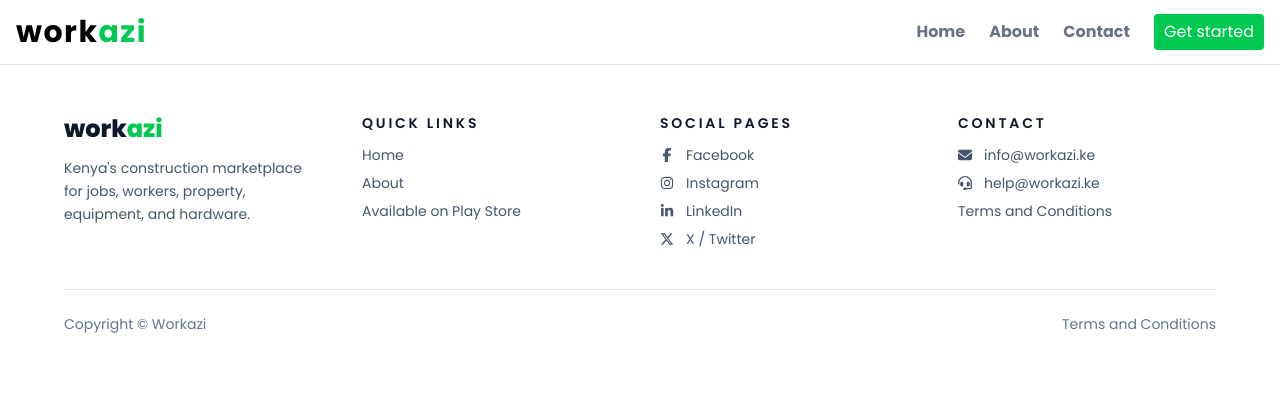
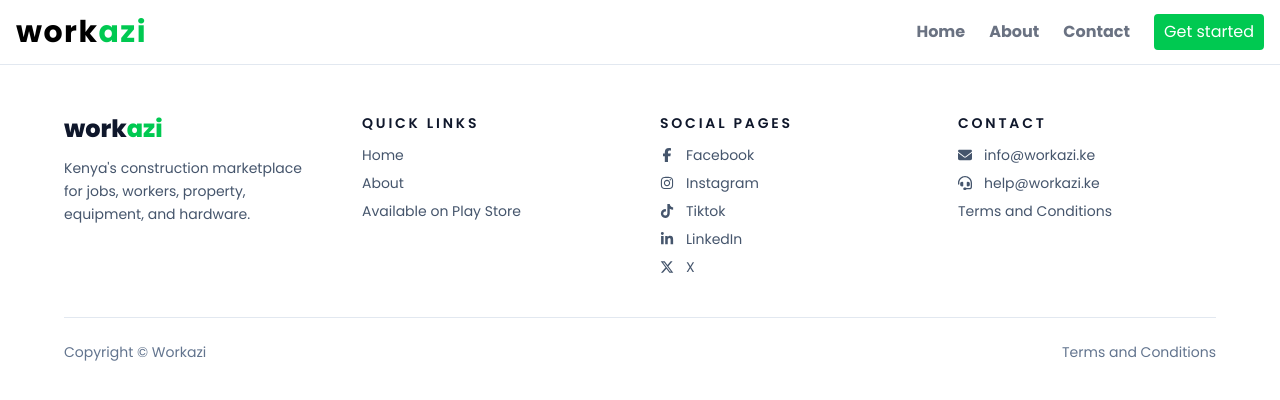
Before and after one commit to workazi/webapp, a React (Vite) app: page /about in a window 1280 px wide. Shown: the top 400 px of the page. Built offline with nearby package versions, Linux system fonts and the light colour scheme.

Commit message:
feat: socials link

```diff
--- a/src/components/homepage/CTASection.jsx
+++ b/src/components/homepage/CTASection.jsx
@@ -13,13 +13,14 @@
 
           <div className="flex flex-wrap items-center gap-3 pt-1">
             <a
-              href="#"
+              target='_blank'
+              href="https://play.google.com/store/apps/details?id=ke.workazi.dimogare&pcampaignid=web_share"
               className="inline-flex items-center justify-center rounded-xl bg-green-600 px-5 py-2.5 text-sm font-semibold text-white shadow-lg transition hover:-translate-y-0.5 hover:bg-green-700"
             >
               Download the app
             </a>
             <a
-              href="#"
+              href="register"
               className="inline-flex items-center justify-center rounded-xl border border-green-300 bg-white/80 px-5 py-2.5 text-sm font-semibold text-green-800 backdrop-blur-sm transition hover:-translate-y-0.5 hover:bg-white"
             >
               Register online
--- a/src/components/homepage/Footer.jsx
+++ b/src/components/homepage/Footer.jsx
@@ -1,4 +1,5 @@
 import { FaEnvelope, FaFacebookF, FaHeadset, FaInstagram, FaLinkedinIn, FaXTwitter } from 'react-icons/fa6'
+import { FaTiktok } from "react-icons/fa";
 
 export default function Footer() {
   return (
@@ -26,21 +27,25 @@
           <div className="space-y-3">
             <h3 className="text-sm font-semibold uppercase tracking-[0.2em] text-slate-900">Social Pages</h3>
             <div className="flex flex-col gap-2 text-sm text-slate-600">
-              <a href="#" className="inline-flex items-center gap-3 hover:text-green-600">
+              <a href="https://www.facebook.com/profile.php?id=61569632293338&mibextid=ZbWKwL" target='_blank' className="inline-flex items-center gap-3 hover:text-green-600">
                 <FaFacebookF />
                 <span>Facebook</span>
               </a>
-              <a href="#" className="inline-flex items-center gap-3 hover:text-green-600">
+              <a href="https://www.instagram.com/workazi254/" target='_blank' className="inline-flex items-center gap-3 hover:text-green-600">
                 <FaInstagram />
                 <span>Instagram</span>
               </a>
-              <a href="#" className="inline-flex items-center gap-3 hover:text-green-600">
+              <a href="https://x.com/Workazi254?t=fjMCB2NeMjwy2m3HDB4koA&s=09" target='_blank' className="inline-flex items-center gap-3 hover:text-green-600">
+                <FaTiktok />
+                <span>Tiktok</span>
+              </a>
+              <a href="https://www.linkedin.com/company/workazi-kenya/posts/?feedView=all" target='_blank' className="inline-flex items-center gap-3 hover:text-green-600">
                 <FaLinkedinIn />
                 <span>LinkedIn</span>
               </a>
-              <a href="#" className="inline-flex items-center gap-3 hover:text-green-600">
+              <a href="https://x.com/Workazi254?t=fjMCB2NeMjwy2m3HDB4koA&s=09" target='_blank' className="inline-flex items-center gap-3 hover:text-green-600">
                 <FaXTwitter />
-                <span>X / Twitter</span>
+                <span>X </span>
               </a>
             </div>
           </div>
--- a/src/components/homepage/HeroSection.jsx
+++ b/src/components/homepage/HeroSection.jsx
@@ -13,12 +13,12 @@
           </p>
 
           <div className="flex flex-wrap items-center gap-3 pt-2">
-            <button className="rounded-xl border border-brand bg-white px-5 py-3 text-sm font-semibold text-brand-dark shadow-sm transition hover:-translate-y-0.5 hover:bg-brand/5 focus-visible:outline-none focus-visible:ring-2 focus-visible:ring-brand/30">
+            <a href='https://play.google.com/store/apps/details?id=ke.workazi.dimogare&pcampaignid=web_share' className="rounded-xl border border-brand bg-white px-5 py-3 text-sm font-semibold text-brand-dark shadow-sm transition hover:-translate-y-0.5 hover:bg-brand/5 focus-visible:outline-none focus-visible:ring-2 focus-visible:ring-brand/30">
               Download the app
-            </button>
-            <button className="rounded-xl border border-slate-900 bg-white px-5 py-3 text-sm font-semibold text-slate-700 shadow-sm transition hover:-translate-y-0.5 hover:border-brand/60 hover:text-brand-dark focus-visible:outline-none focus-visible:ring-2 focus-visible:ring-brand/20">
+            </a>
+            <a href='register' className="rounded-xl border border-slate-900 bg-white px-5 py-3 text-sm font-semibold text-slate-700 shadow-sm transition hover:-translate-y-0.5 hover:border-brand/60 hover:text-brand-dark focus-visible:outline-none focus-visible:ring-2 focus-visible:ring-brand/20">
               Register online
-            </button>
+            </a>
           </div>
         </div>
 
```
